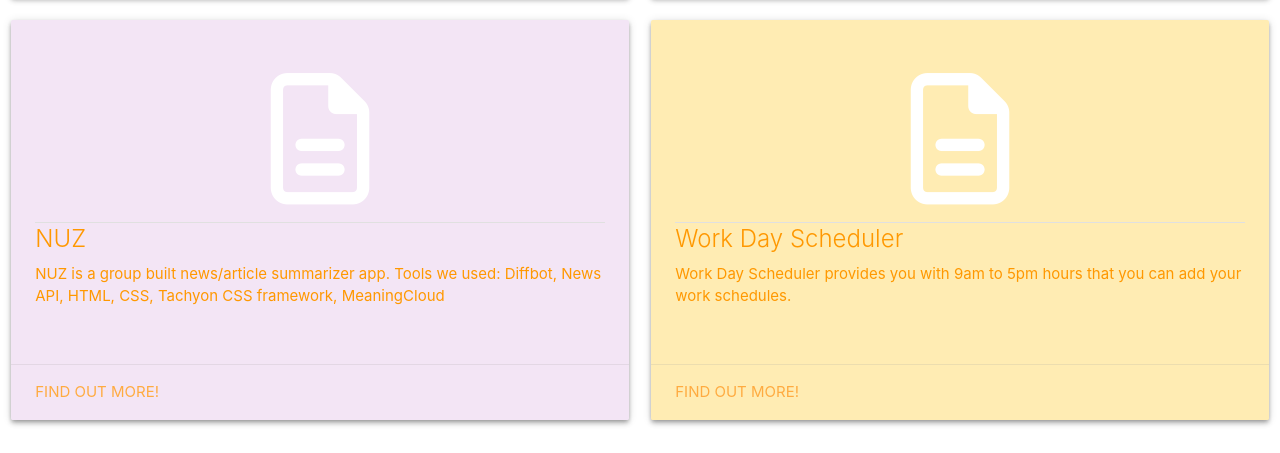
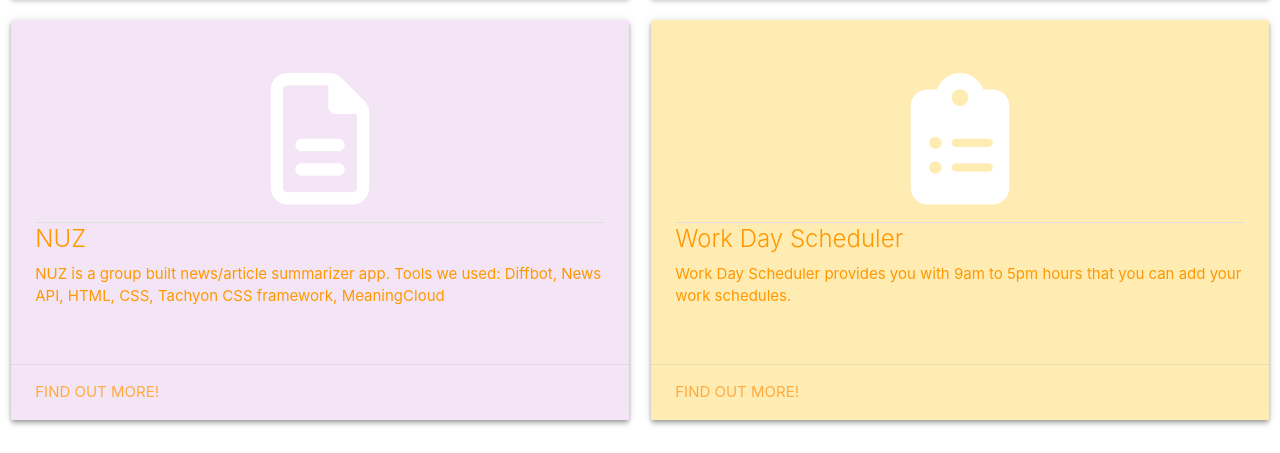
Before and after one commit to dianapulatova/DP, a plain HTML site: page index.html in a window 1280 px wide. Shown: the part 1111-1564 px from the top of the page. Drawn offline with nearby package versions, Linux system fonts and the light colour scheme.

Commit message:
Added README.dm

```diff
--- a/index.html
+++ b/index.html
@@ -178,7 +178,7 @@
           <div class="col l6 m12 s12">
            <div class="card medium amber lighten-4 z-depth-2">
              <div class="card-content white-text">
-               <h3 class="center-align"> <i class="fa fa-file-text-o fa-3x" aria-hidden="true"></i></i></h3>
+               <h3 class="center-align"> <i class="fas fa-clipboard-list fa-3x" aria-hidden="true"></i></i></h3>
                <div class="divider"></div>
                <span class="card-title orange-text">Work Day Scheduler</span>
                <p class="orange-text" >Work Day Scheduler provides you with 9am to 5pm hours that you can add your work schedules.</p>
```
Also changed, not shown: assets/img/headphone.jpg (deleted), assets/img/liberty.png (deleted), assets/img/peony.jpg (deleted), assets/img/portfolio-dp-png.png (added), 2 other files.
